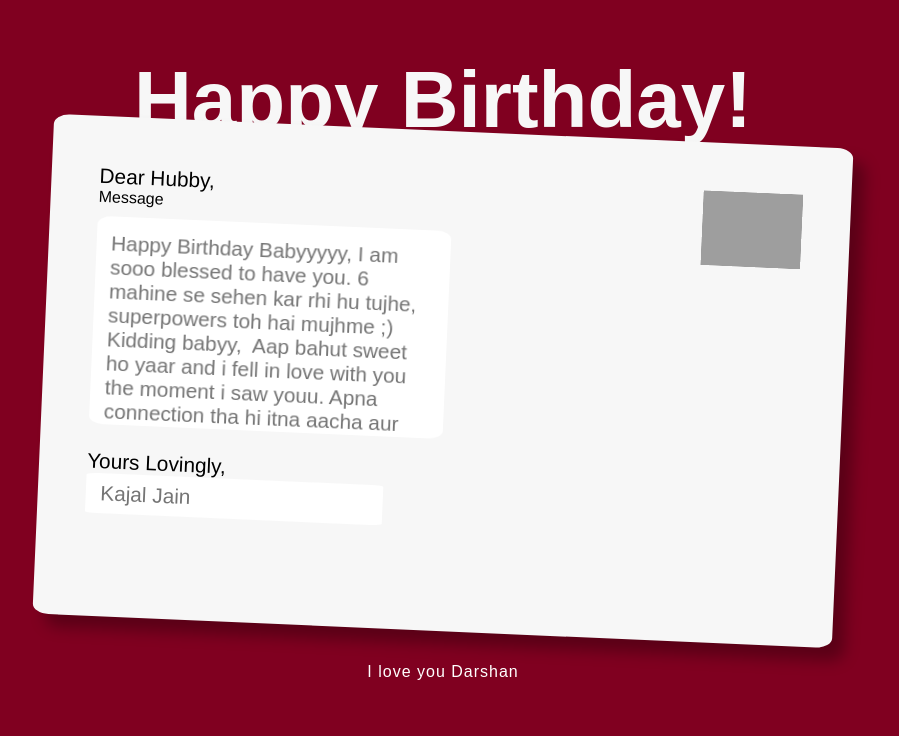
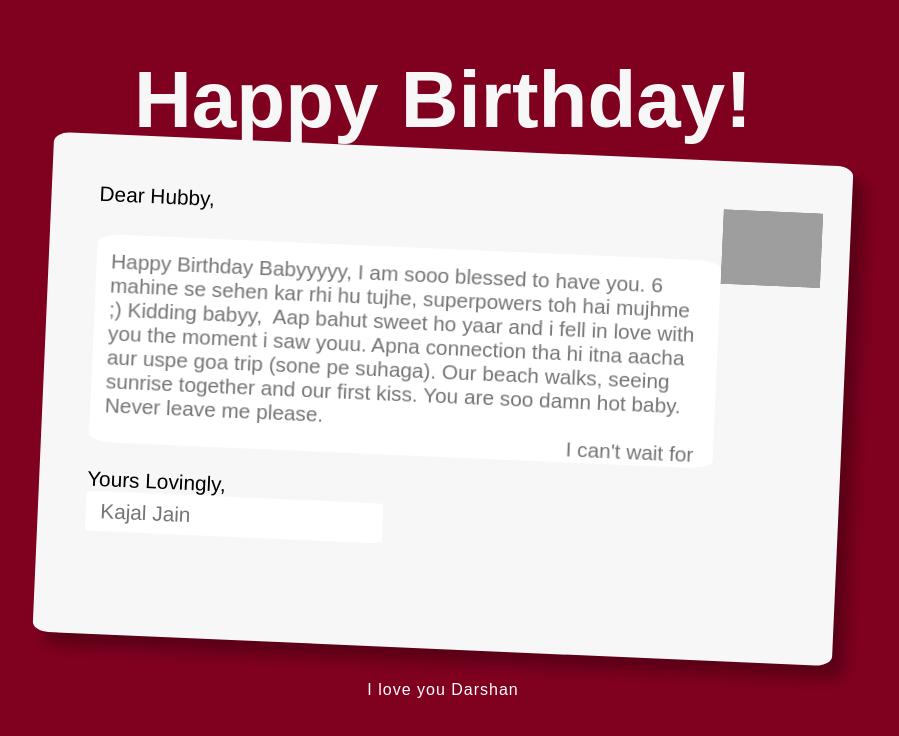
Before and after one commit to Kajujain/letter, a plain HTML site: page index.html in a window 1280 px wide. Shown: the whole page, without its empty margins (197-1096 px from the left). Drawn offline with Linux system fonts and the light colour scheme; grey boxes are pictures that could not be loaded.

Commit message:
Update index.html

```diff
--- a/index.html
+++ b/index.html
@@ -1,6 +1,7 @@
 <!DOCTYPE html>
 <head>
   <title>Happy Birthday Babyyyyy!</title>
+  <meta name="viewport" content="width=device-width, initial-scale=1.0">
   <style>
       * {
         box-sizing: border-box;
@@ -86,7 +87,7 @@
         overflow: auto;
         resize: none;
         height: 10em;
-        width: 17em;
+        width: 30em;
         margin-top: .5em;
         margin-bottom: 1em;
       }
@@ -120,13 +121,15 @@
 <body>
   <div class = "wrap">
     <h1>Happy Birthday!</h1>
+    <br>
     <div class = "postcard">
 
       <div class = "letter">
         <form action="#" method="post" class="message_form">
           <p class = "push">Dear Hubby, </p><br>
-          <label for = "message">Message</label><br>
+          <br>
           <textarea id = "message" name = "message_to_recipient" placeholder = "Happy Birthday Babyyyyy, I am sooo blessed to have you. 6 mahine se sehen kar rhi hu tujhe, superpowers toh hai mujhme ;) Kidding babyy,  Aap bahut sweet ho yaar and i fell in love with you the moment i saw youu. Apna connection tha hi itna aacha aur uspe goa trip (sone pe suhaga). Our beach walks, seeing sunrise together and our first kiss. You are soo damn hot baby. Never leave me please.
+                                                                                I can't wait for the day I marry you. I know mai bahut wait karwa rhi hu babyy, par you know it will be worth it. I love you soo much, for who you are. And i am sorry maine itna hurt kiya aapko. I promise i will stay by your side. Happy Birthday Again Babyyy!!
                                                                                 "></textarea><br>
           <p>Yours Lovingly, </p><br>
           <input type = "text" id = "sender_name" name = "sender" placeholder = "Kajal Jain">
```
